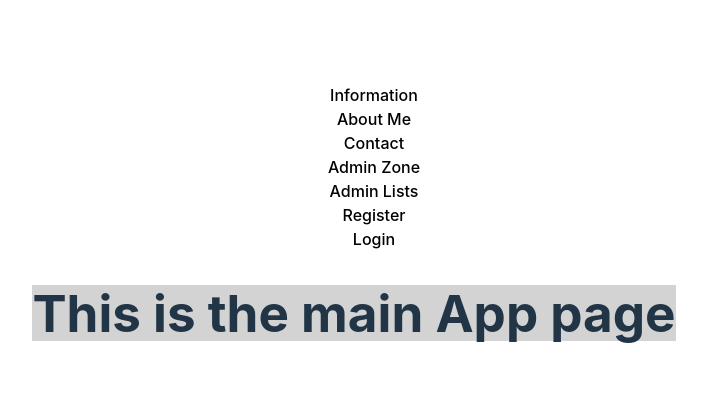
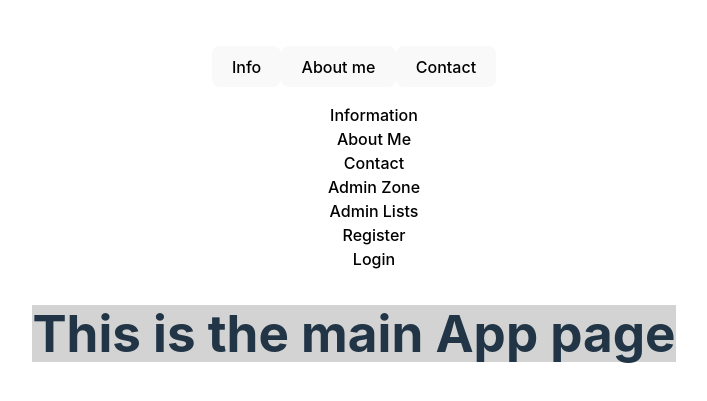
Before and after one commit to gustavogmv/gmv2-tecnofor-react, a React (Vite) app in the folder rutas/: page / in a window 1280 px wide. Shown: the part 179-580 px from the top of the page, without its empty margins (286-993 px from the left). Built offline with nearby package versions, Linux system fonts and the light colour scheme.

Commit message:
day04, [rutas] use browser-router: navigate inside components -> 'useNavigate'

```diff
--- a/rutas/src/components/NavBar.tsx
+++ b/rutas/src/components/NavBar.tsx
@@ -1,4 +1,4 @@
-import {NavLink} from "react-router-dom";
+import {NavLink, useNavigate} from "react-router-dom";
 
 const isActiveLink = ({isActive}:{isActive:boolean}) => {
     return {color: isActive ? 'red' : 'black'}
@@ -6,9 +6,20 @@ const isActiveLink = ({isActive}:{isActive:boolean}) => {
 
 
 const NavBar = () => {
+    const navigate = useNavigate()
+
+    const handleClick = (path:string) => {
+        navigate(path)
+    }
+
     return <nav>
+        <div>
+            <button onClick={()=>{handleClick('/info')}}>Info</button>
+            <button onClick={()=>{handleClick('/about')}}>About me</button>
+            <button onClick={()=>{handleClick('/contact')}}>Contact</button>
+        </div>
         <ul>
-            {/*<li>*/}
+        {/*<li>*/}
             {/*    <a href ....*/}
             {/*</li>*/} {/*----> NEVER, NEVER do this*/}
             <li><NavLink to={"/info"}
```
